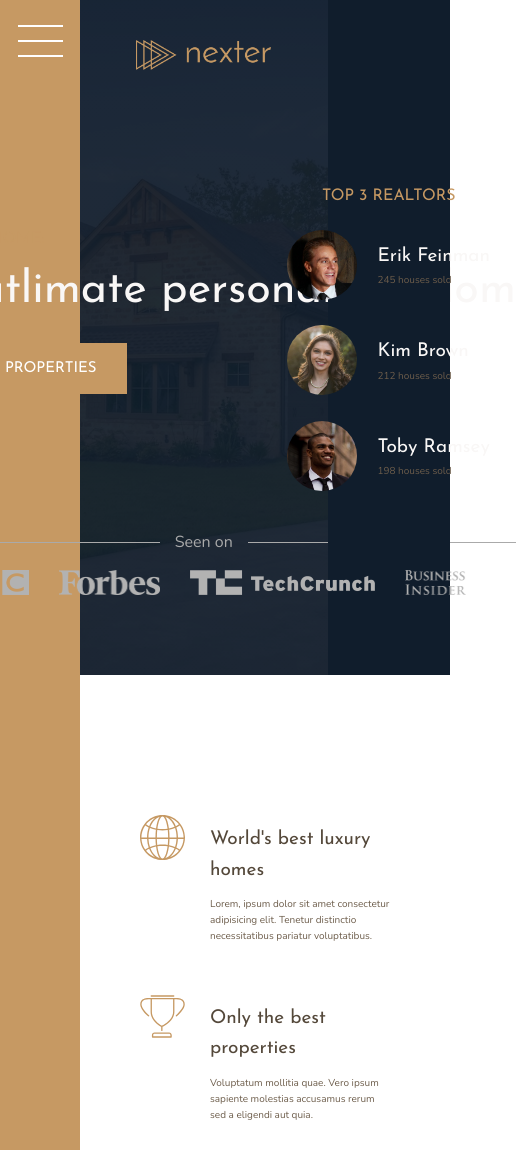
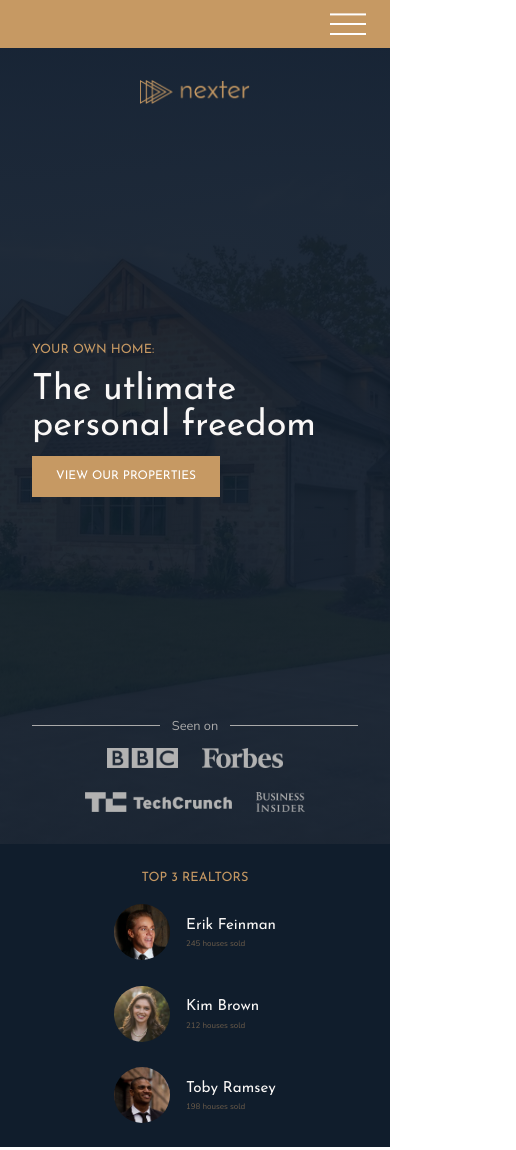
Before and after one commit to Mohamed-Y0/Nexter-SCSS-Grid, a website: page index.html in a window 390 px wide. Shown: the top 1150 px of the page, 516 px wide, since content can reach past the window. Drawn offline with nearby package versions, Linux system fonts and the light colour scheme; files that its build step writes are made by us from their sources.

Commit message:
finish writing media queries

```diff
--- a/sass/_base.scss
+++ b/sass/_base.scss
@@ -14,6 +14,12 @@
 $font-primary: 'Nunito', sans-serif;
 $font-display: 'Josefin Sans', sans-serif;
 
+// Responsive Breakpoints
+$bp-largest: 75em; // 1200px
+$bp-large: 62.5em; // 1000px
+$bp-medium: 50em; // 800px
+$bp-small: 37.5em; // 600px
+
 *,
 *::before,
 *::after {
@@ -25,6 +31,10 @@
 html {
   box-sizing: border-box;
   font-size: 62.5%;
+
+  @media only screen and (max-width: $bp-largest) {
+    font-size: 50%;
+  }
 }
 
 body {
@@ -42,4 +52,16 @@
     [center-start]
     repeat(8, [col-start] minmax(min-content, 14rem) [col-end]) [center-end]
     minmax(6rem, 1fr) [full-end];
+
+  @media only screen and (max-width: $bp-large) {
+    grid-template-rows: 6rem 80vh min-content 40vw repeat(3, min-content);
+    grid-template-columns:
+      [full-start] minmax(6rem, 1fr) [center-start]
+      repeat(8, [col-start] minmax(min-content, 14rem) [col-end]) [center-end]
+      minmax(6rem, 1fr) [full-end];
+  }
+
+  @media only screen and (max-width: $bp-medium) {
+    grid-template-rows: 6rem calc(100vh - 6rem);
+  }
 }
--- a/sass/_header.scss
+++ b/sass/_header.scss
@@ -15,10 +15,18 @@
   padding-top: 4rem;
 
   display: grid;
-  grid-template-rows: 1fr min-content 6rem 1fr;
-  grid-template-columns: max-content;
+  grid-template-rows: 1fr min-content minmax(6rem, min-content) 1fr;
+  grid-template-columns: minmax(min-content, max-content);
   row-gap: 1.5rem;
   justify-content: center;
+
+  @media only screen and (max-width: base.$bp-medium) {
+    grid-column: 1 / -1;
+  }
+
+  @media only screen and (max-width: base.$bp-small) {
+    padding: 4rem;
+  }
 
   &__logo {
     height: 3rem;
@@ -50,11 +58,15 @@
 
   &__senon-logos {
     display: flex;
+    justify-content: center;
+    align-items: center;
     gap: 3rem;
-    justify-content: center;
+    flex-wrap: wrap;
 
     img {
-      height: 2.5rem;
+      max-height: 2.5rem;
+      max-width: 100%;
+      display: block;
       filter: brightness(70%);
     }
   }
--- a/sass/_realtors.scss
+++ b/sass/_realtors.scss
@@ -11,12 +11,24 @@
   row-gap: 2rem;
   justify-items: center;
 
+  @media only screen and (max-width: base.$bp-medium) {
+    grid-column: 1 / -1;
+  }
+
   &__list {
     display: grid;
     grid-template-columns: min-content max-content;
     align-items: center;
     column-gap: 2rem;
     row-gap: 3vh;
+
+    @media only screen and (max-width: base.$bp-medium) {
+      grid-template-columns: repeat(3, min-content max-content);
+    }
+
+    @media only screen and (max-width: base.$bp-small) {
+      grid-template-columns: min-content max-content;
+    }
   }
 
   &__img {
--- a/sass/_sidebar.scss
+++ b/sass/_sidebar.scss
@@ -7,6 +7,13 @@
 
   display: flex;
   justify-content: center;
+
+  @media only screen and (max-width: base.$bp-large) {
+    grid-column: 1 / -1;
+    grid-row: 1 / 2;
+    justify-content: flex-end;
+    align-items: center;
+  }
 }
 
 .nav-btn {
@@ -34,4 +41,17 @@
   &::after {
     transform: translateY(1.3rem);
   }
+
+  @media only screen and (max-width: base.$bp-large) {
+    margin-top: 0;
+    margin-right: 3rem;
+
+    &::before {
+      transform: translateY(-1.2rem);
+    }
+
+    &::after {
+      transform: translateY(1rem);
+    }
+  }
 }
--- a/sass/_story.scss
+++ b/sass/_story.scss
@@ -10,11 +10,17 @@
         rgba(base.$color-primary, 0.5)
       ),
       url(../img/back.jpg);
+    background-size: cover;
 
     display: grid;
     grid-template-rows: repeat(6, 1fr);
     grid-template-columns: repeat(6, 1fr);
     align-items: center;
+
+    @media only screen and (max-width: base.$bp-medium) {
+      grid-column: 1 / -1;
+      padding: 3rem;
+    }
   }
 
   &__img--1 {
@@ -22,6 +28,11 @@
     grid-row: 2 / 6;
     grid-column: 2 / 6;
     box-shadow: 0 2rem 5rem rgba(#000, 0.1);
+
+    @media only screen and (max-width: base.$bp-medium) {
+      grid-column: 1 / 5;
+      grid-row: 1 / -1;
+    }
   }
 
   &__img--2 {
@@ -30,6 +41,11 @@
     grid-column: 4 / 7;
     z-index: 20;
     box-shadow: 0 2rem 5rem rgba(#000, 0.2);
+
+    @media only screen and (max-width: base.$bp-medium) {
+      grid-row: 1 / -1;
+      width: 100%;
+    }
   }
 
   &__content {
@@ -41,6 +57,11 @@
     flex-direction: column;
     justify-content: center;
     align-items: start;
+
+    @media only screen and (max-width: base.$bp-medium) {
+      grid-column: 1 / -1;
+      grid-row: 5 / 6;
+    }
   }
 
   &__text {
```
